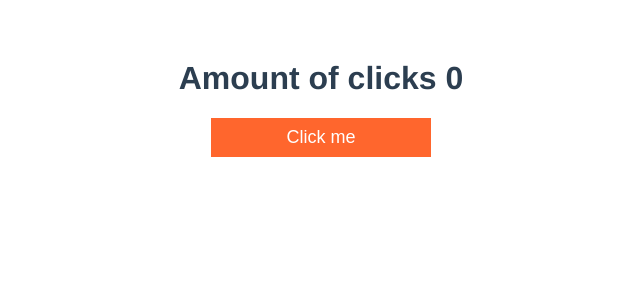
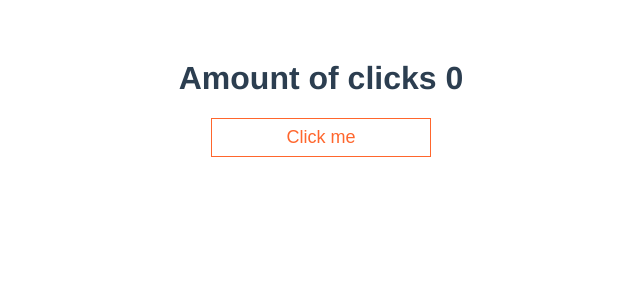
Before and after one commit to goitacademy/vuejs-source-code, a Vue app: page / in a window 1280 px wide. Shown: the top 300 px of the page, without its empty margins (319-959 px from the left). Built offline with nearby package versions, Linux system fonts and the light colour scheme.

Commit message:
Добаляет модульные стили в компонент App

```diff
--- a/src/App.vue
+++ b/src/App.vue
@@ -1,7 +1,7 @@
 <template>
-  <div id="app">
+  <div :id="$style.app">
     <h1>{{ title }}</h1>
-    <Button @click="increment">Click me</Button>
+    <Button @click="increment" outlined>Click me</Button>
   </div>
 </template>
 
@@ -31,7 +31,7 @@ export default {
 }
 </script>
 
-<style>
+<style module>
 #app {
   font-family: Avenir, Helvetica, Arial, sans-serif;
   -webkit-font-smoothing: antialiased;
```
